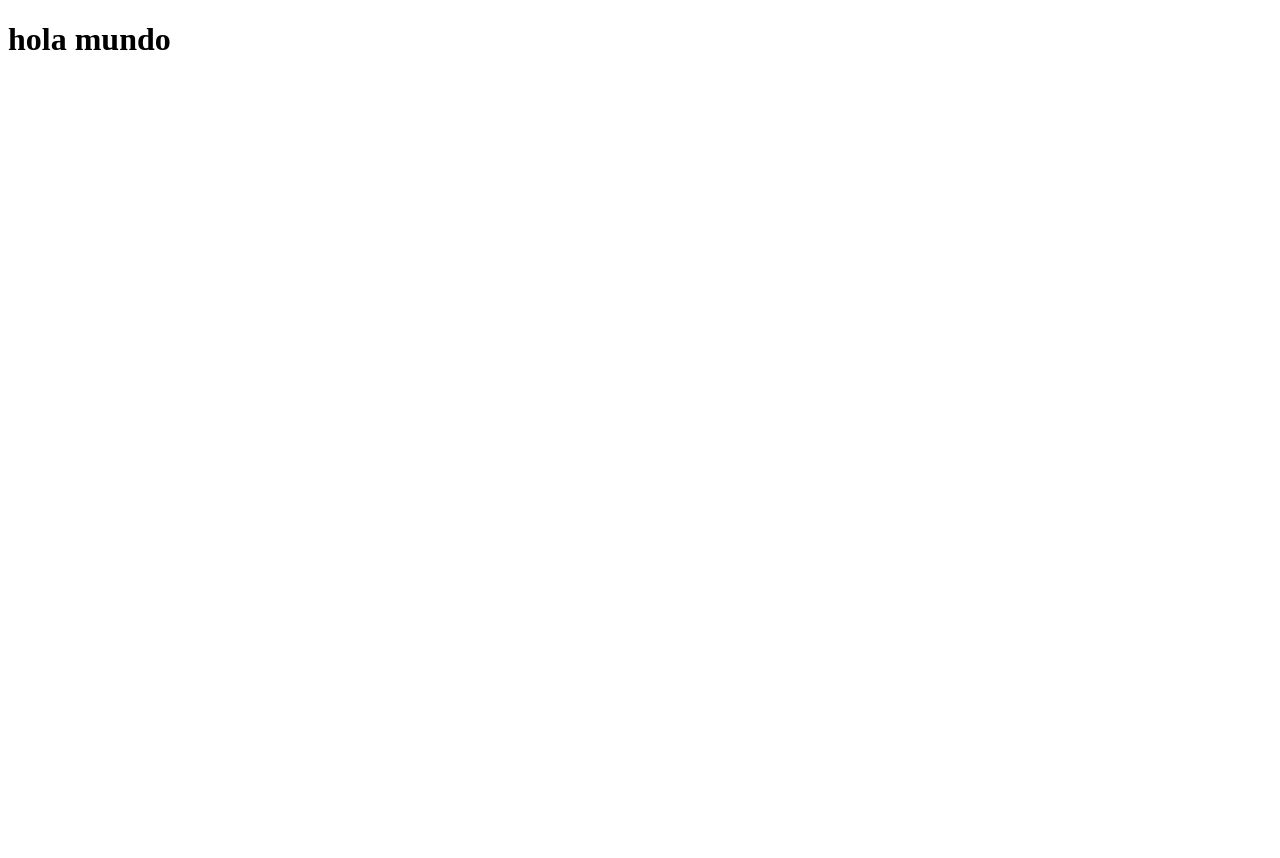
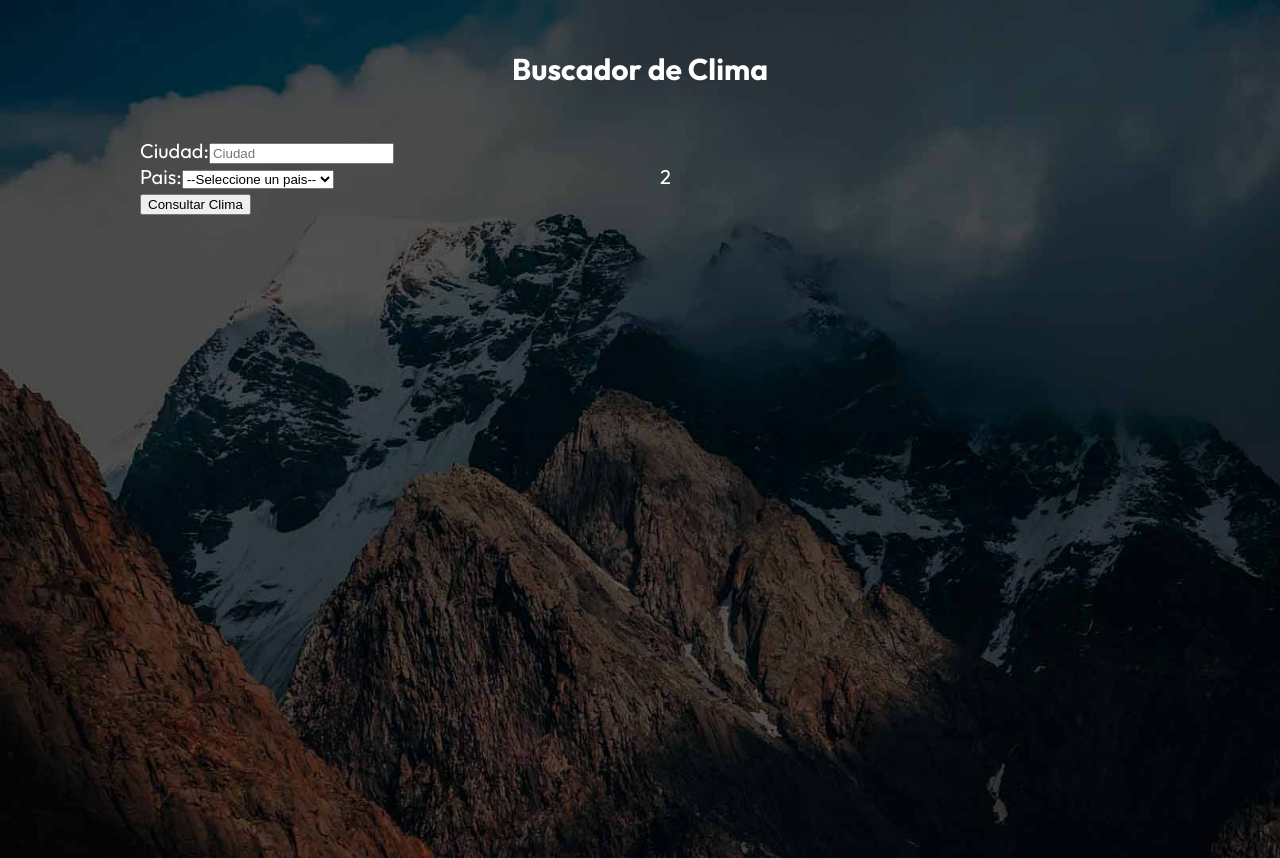
Before and after one commit to victor-varela/clima-react-typescript, a React (Vite) app: page / in a window 1280 px wide. Before the commit the page ends 800 px from the top, so only its background shows below. Built offline with nearby package versions, Linux system fonts and the light colour scheme.

Commit message:
feat: add primary form component

```diff
--- a/index.html
+++ b/index.html
@@ -1,8 +1,11 @@
-<!doctype html>
+<!DOCTYPE html>
 <html lang="en">
   <head>
     <meta charset="UTF-8" />
     <link rel="icon" type="image/svg+xml" href="/vite.svg" />
+    <link rel="preconnect" href="https://fonts.googleapis.com" />
+    <link rel="preconnect" href="https://fonts.gstatic.com" crossorigin />
+    <link href="https://fonts.googleapis.com/css2?family=Outfit:wght@100..900&display=swap" rel="stylesheet" />
     <meta name="viewport" content="width=device-width, initial-scale=1.0" />
     <title>React /TypeScript - CSS Modules y API's</title>
   </head>
--- /dev/null
+++ b/src/App.module.css
@@ -0,0 +1,23 @@
+/* Se llama igual que el .tsx que va a modificar */
+
+.title {
+  text-align: center;
+  font-size: 3rem;
+  margin-top: 5rem;
+}
+
+.container {
+  margin: 0 auto;
+  width: 95%;
+  max-width: 100rem;
+}
+
+@media (min-width: 768px) {
+  .container {
+    display: grid;
+    grid-template-columns: repeat(2, 1fr);
+    align-items: center;
+    gap: 4rem;
+    margin-top: 5rem;
+  }
+}
--- a/src/App.tsx
+++ b/src/App.tsx
@@ -1,9 +1,17 @@
+import styles from "./App.module.css";
+import Form from "./components/Form/Form";
 function App() {
   return (
     <>
-      <h1>hola mundo</h1>
+      <h1 className={styles.title}>Buscador de Clima</h1>
+      <div className={styles.container}>
+        <Form/>
+        <p>2</p>
+      </div>
     </>
   );
 }
 
 export default App;
+
+// Implementar CSS MODULES:  se importa 'styles' from el archivo modulo.css y en el className se pone en js {styles.nombreDelaClase}
--- /dev/null
+++ b/src/components/Form/Form.module.css
@@ -0,0 +1 @@
+/**/
--- /dev/null
+++ b/src/components/Form/Form.tsx
@@ -0,0 +1,28 @@
+import { countries } from "../../data";
+
+const Form = () => {
+  return (
+    <>
+      <form>
+        <div>
+          <label htmlFor="city">Ciudad:</label>
+          <input id="city" type="text" name="city" placeholder="Ciudad" />
+        </div>
+        <div>
+          <label htmlFor="contries">Pais:</label>
+          <select >
+            <option id="countries">--Seleccione un pais--</option>
+            {countries.map(country => (
+              <option value={country.code} key={country.code}>
+                {country.name}
+              </option>
+            ))}
+          </select>
+        </div>
+        <input type="submit" value='Consultar Clima' />
+      </form>
+    </>
+  );
+};
+
+export default Form;
--- /dev/null
+++ b/src/data/index.ts
@@ -0,0 +1,9 @@
+export const countries = [
+  { code: 'US', name: 'Estados Unidos' },
+  { code: 'MX', name: 'México' },
+  { code: 'AR', name: 'Argentina' },
+  { code: 'CO', name: 'Colombia' },
+  { code: 'CR', name: 'Costa Rica' },
+  { code: 'ES', name: 'España' },
+  { code: 'PE', name: 'Perú' }
+]
--- a/src/index.css
+++ b/src/index.css
@@ -0,0 +1,19 @@
+/* Global Styles */
+
+:root{
+  --white: #FFF;
+  --primary: #F59E0B;
+}
+html{
+  font-size: 62.5%;
+}
+
+body{
+  font-family: 'Outfit', sans-serif;
+  height: 100vh;
+  background-image: url('/bg_clima.jpg');
+  background-size: cover;
+  background-repeat: no-repeat;
+  color: var(--white);
+  font-size: 2rem;
+}
```
